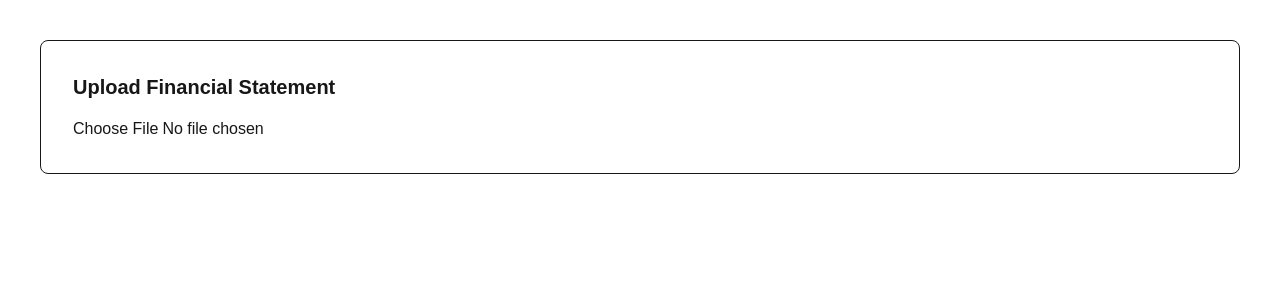
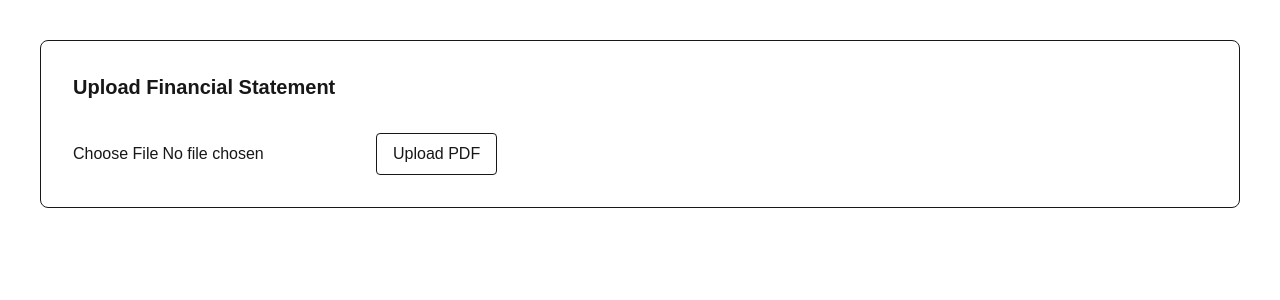
Before and after one commit to Aayushhh4518/ledgeriq, a Next.js app: page / in a window 1280 px wide. Shown: the top 300 px of the page. Built offline with nearby package versions, Linux system fonts and the light colour scheme.

Commit message:
feat: implement end-to-end PDF upload pipeline

```diff
--- /dev/null
+++ b/src/app/api/upload/route.ts
@@ -0,0 +1,28 @@
+import { NextResponse } from "next/server";
+
+export async function POST(request: Request) {
+  try {
+    const formData = await request.formData();
+
+    const file = formData.get("file") as File;
+
+    if (!file) {
+      return NextResponse.json(
+        { success: false, message: "No file uploaded" },
+        { status: 400 }
+      );
+    }
+
+    return NextResponse.json({
+      success: true,
+      fileName: file.name,
+      fileSize: file.size,
+      fileType: file.type,
+    });
+  } catch (error) {
+    return NextResponse.json(
+      { success: false, message: "Upload failed" },
+      { status: 500 }
+    );
+  }
+}
--- a/src/components/UploadZone/UploadZone.tsx
+++ b/src/components/UploadZone/UploadZone.tsx
@@ -2,14 +2,49 @@
 
 import { useState } from "react";
 
+interface UploadResponse {
+  fileName: string;
+  fileSize: number;
+  fileType: string;
+}
+
 export default function UploadZone() {
   const [file, setFile] = useState<File | null>(null);
+  const [responseData, setResponseData] = useState<UploadResponse | null>(null);
+  const [isUploading, setIsUploading] = useState(false);
+
+  const handleUpload = async () => {
+    if (!file) {
+      alert("Please select a PDF file first.");
+      return;
+    }
+
+    try {
+      setIsUploading(true);
+
+      const formData = new FormData();
+      formData.append("file", file);
+
+      const response = await fetch("/api/upload", {
+        method: "POST",
+        body: formData,
+      });
+
+      const data = (await response.json()) as UploadResponse;
+
+      console.log("Upload Response:", data);
+
+      setResponseData(data);
+    } catch (error) {
+      console.error("Upload failed:", error);
+    } finally {
+      setIsUploading(false);
+    }
+  };
 
   return (
     <div className="border rounded-lg p-8">
-      <h2 className="text-xl font-semibold mb-4">
-        Upload Financial Statement
-      </h2>
+      <h2 className="text-xl font-semibold mb-4">Upload Financial Statement</h2>
 
       <input
         type="file"
@@ -28,6 +63,32 @@ export default function UploadZone() {
           Selected: {file.name}
         </p>
       )}
+
+      <button
+        onClick={handleUpload}
+        disabled={isUploading}
+        className="mt-4 border px-4 py-2 rounded hover:bg-gray-800 disabled:opacity-50"
+      >
+        {isUploading ? "Uploading..." : "Upload PDF"}
+      </button>
+
+      {responseData && (
+        <div className="mt-6 border rounded p-4">
+          <h3 className="font-semibold mb-2">Server Response</h3>
+
+          <p>
+            <strong>File Name:</strong> {responseData.fileName}
+          </p>
+
+          <p>
+            <strong>File Size:</strong> {responseData.fileSize} bytes
+          </p>
+
+          <p>
+            <strong>File Type:</strong> {responseData.fileType}
+          </p>
+        </div>
+      )}
     </div>
   );
 }
```
